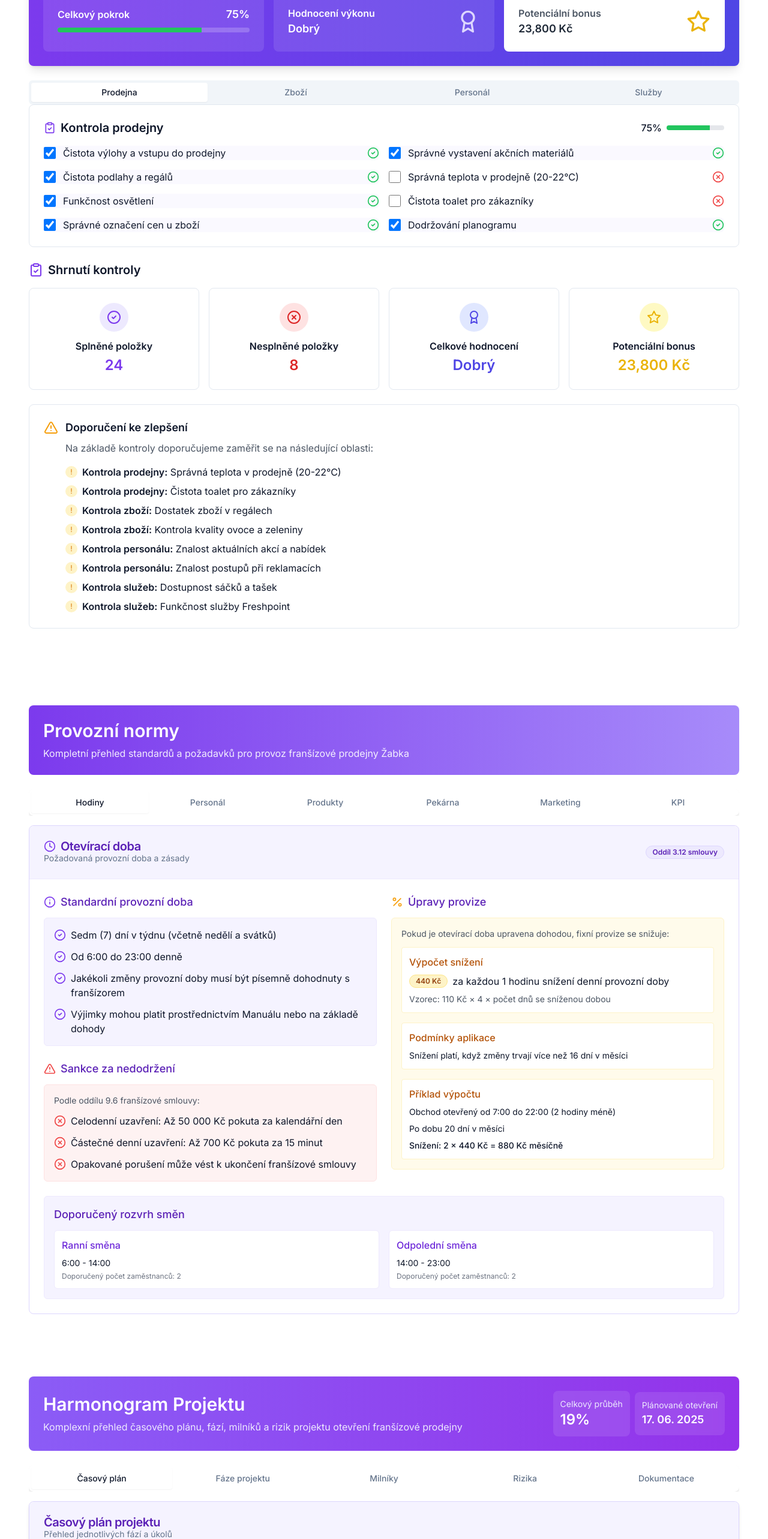
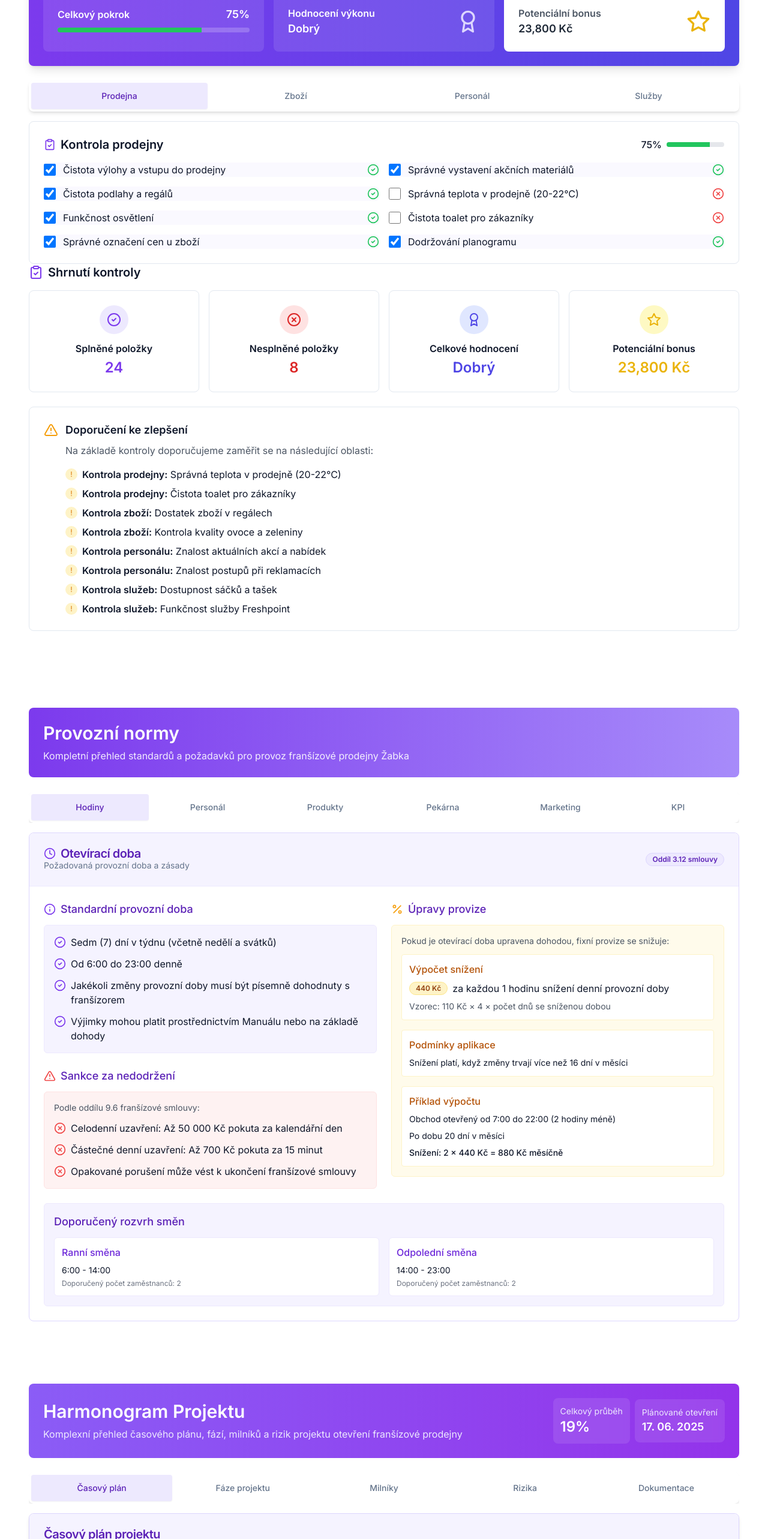
Before and after one commit to ishchuktaras/bussiness-plan, a Next.js app: page / in a window 1280 px wide. Shown: the part 6740-9306 px from the top of the page at 60% size. Built offline with nearby package versions, Linux system fonts and the light colour scheme.

Commit message:
all tabs style edit

```diff
--- a/components/inspection-checklist.tsx
+++ b/components/inspection-checklist.tsx
@@ -305,12 +305,32 @@ const InspectionChecklist = () => {
         </div>
       </div>
 
-      <Tabs defaultValue="store" className="mb-6">
-        <TabsList className="grid grid-cols-2 md:grid-cols-4">
-          <TabsTrigger value="store">Prodejna</TabsTrigger>
-          <TabsTrigger value="products">Zboží</TabsTrigger>
-          <TabsTrigger value="staff">Personál</TabsTrigger>
-          <TabsTrigger value="service">Služby</TabsTrigger>
+      <Tabs defaultValue="store" className="space-y-4">
+        <TabsList className="flex flex-wrap w-full bg-white p-1 rounded-lg shadow-md">
+          <TabsTrigger
+            value="store"
+            className="flex-1 min-w-[120px] py-3 text-l sm:text-sm data-[state=active]:bg-violet-100 data-[state=active]:text-violet-800"
+          >
+            Prodejna
+          </TabsTrigger>
+          <TabsTrigger
+            value="products"
+            className="flex-1 min-w-[120px] py-3 text-l sm:text-sm data-[state=active]:bg-violet-100 data-[state=active]:text-violet-800"
+          >
+            Zboží
+          </TabsTrigger>
+          <TabsTrigger
+            value="staff"
+            className="flex-1 min-w-[120px] py-3 text-l sm:text-sm data-[state=active]:bg-violet-100 data-[state=active]:text-violet-800"
+          >
+            Personál
+          </TabsTrigger>
+          <TabsTrigger
+            value="service"
+            className="flex-1 min-w-[120px] py-3 text-l sm:text-sm data-[state=active]:bg-violet-100 data-[state=active]:text-violet-800"
+          >
+            Služby
+          </TabsTrigger>
         </TabsList>
 
         {categories.map((category) => (
--- a/components/operational-standards.tsx
+++ b/components/operational-standards.tsx
@@ -60,42 +60,42 @@ export default function OperationalStandards() {
         </p>
       </div>
 
-      <Tabs defaultValue="hours">
+      <Tabs defaultValue="hours" className="space-y-4">
         <MobileTabScroller showScrollIndicators={true} value="hours">
           <TabsList className="flex flex-wrap w-full bg-white p-1 rounded-lg shadow-md">
             <TabsTrigger
               value="hours"
-              className="px-3 py-2 text-l sm:text-sm whitespace-nowrap"
+              className="flex-1 min-w-[120px] py-3 text-l sm:text-sm data-[state=active]:bg-violet-100 data-[state=active]:text-violet-800"
             >
               <span>Hodiny</span>
             </TabsTrigger>
             <TabsTrigger
               value="staff"
-              className="flex items-center px-3 py-1.5 text-l sm:text-sm whitespace-nowrap"
+              className="flex-1 min-w-[120px] py-3 text-l sm:text-sm data-[state=active]:bg-violet-100 data-[state=active]:text-violet-800"
             >
               <span>Personál</span>
             </TabsTrigger>
             <TabsTrigger
               value="products"
-              className="flex items-center px-3 py-1.5 text-l sm:text-sm whitespace-nowrap"
+              className="flex-1 min-w-[120px] py-3 text-l sm:text-sm data-[state=active]:bg-violet-100 data-[state=active]:text-violet-800"
             >
               <span>Produkty</span>
             </TabsTrigger>
             <TabsTrigger
               value="bakery"
-              className="flex items-center px-3 py-1.5 text-l sm:text-sm whitespace-nowrap"
+              className="flex-1 min-w-[120px] py-3 text-l sm:text-sm data-[state=active]:bg-violet-100 data-[state=active]:text-violet-800"
             >
               <span>Pekárna</span>
             </TabsTrigger>
             <TabsTrigger
               value="marketing"
-              className="flex items-center px-3 py-1.5 text-l sm:text-sm whitespace-nowrap"
+              className="flex-1 min-w-[120px] py-3 text-l sm:text-sm data-[state=active]:bg-violet-100 data-[state=active]:text-violet-800"
             >
               <span>Marketing</span>
             </TabsTrigger>
             <TabsTrigger
               value="kpis"
-              className="flex items-center px-3 py-1.5 text-l sm:text-sm whitespace-nowrap"
+              className="flex-1 min-w-[120px] py-3 text-l sm:text-sm data-[state=active]:bg-violet-100 data-[state=active]:text-violet-800"
             >
               <span>KPI</span>
             </TabsTrigger>
--- a/components/project-timeline.tsx
+++ b/components/project-timeline.tsx
@@ -613,36 +613,36 @@ export default function ProjectTimeline() {
         </div>
       </div>
 
-      <Tabs defaultValue="timeline">
+      <Tabs defaultValue="timeline" className="space-y-4">
         <MobileTabScroller showScrollIndicators={true} value="timeline">
           <TabsList className="flex flex-wrap w-full bg-white p-1 rounded-lg shadow-md">
             <TabsTrigger
               value="timeline"
-              className="px-3 py-2 text-l sm:text-sm whitespace-nowrap"
+              className="flex-1 min-w-[120px] py-3 text-l sm:text-sm data-[state=active]:bg-violet-100 data-[state=active]:text-violet-800"
             >
               <span>Časový plán</span>
             </TabsTrigger>
             <TabsTrigger
               value="phases"
-              className="flex items-center px-3 py-1.5 text-xs sm:text-sm whitespace-nowrap"
+              className="flex-1 min-w-[120px] py-3 text-l sm:text-sm data-[state=active]:bg-violet-100 data-[state=active]:text-violet-800"
             >
               <span>Fáze projektu</span>
             </TabsTrigger>
             <TabsTrigger
               value="milestones"
-              className="flex items-center px-3 py-1.5 text-xs sm:text-sm whitespace-nowrap"
+              className="flex-1 min-w-[120px] py-3 text-l sm:text-sm data-[state=active]:bg-violet-100 data-[state=active]:text-violet-800"
             >
               <span>Milníky</span>
             </TabsTrigger>
             <TabsTrigger
               value="risks"
-              className="flex items-center px-3 py-1.5 text-xs sm:text-sm whitespace-nowrap"
+              className="flex-1 min-w-[120px] py-3 text-l sm:text-sm data-[state=active]:bg-violet-100 data-[state=active]:text-violet-800"
             >
               <span>Rizika</span>
             </TabsTrigger>
             <TabsTrigger
               value="docs"
-              className="flex items-center px-3 py-1.5 text-xs sm:text-sm whitespace-nowrap"
+              className="flex-1 min-w-[120px] py-3 text-l sm:text-sm data-[state=active]:bg-violet-100 data-[state=active]:text-violet-800"
             >
               <span>Dokumentace</span>
             </TabsTrigger>
```
